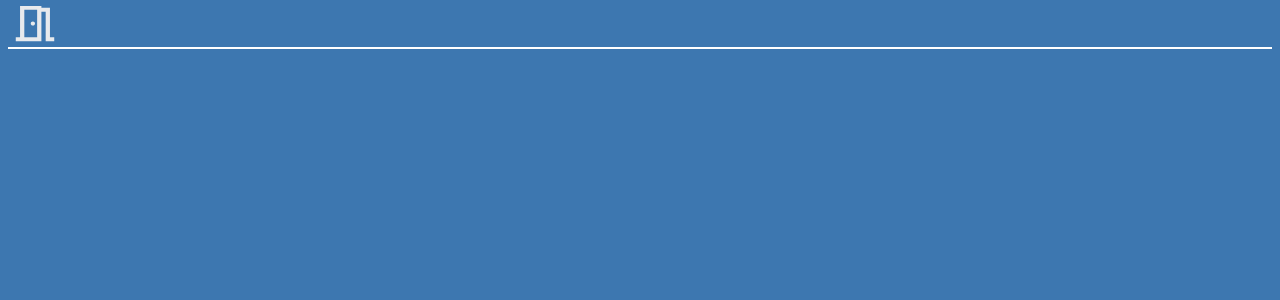
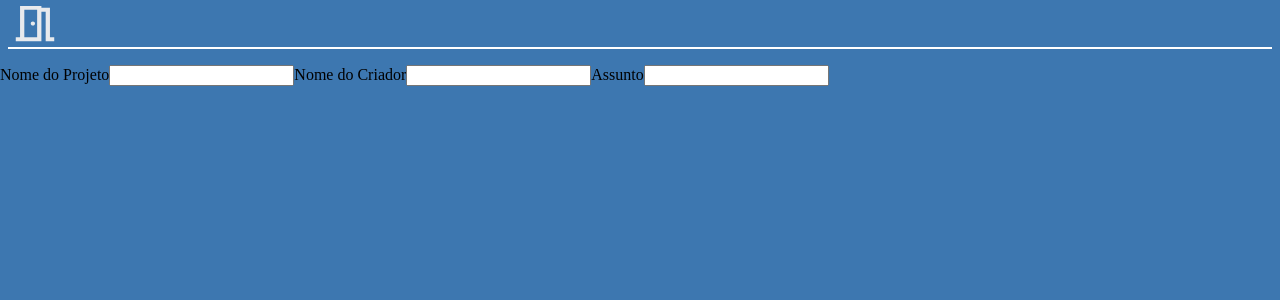
Before and after one commit to araujobrunodev/Quizme, a React (Vite) app: page /makeaquiz in a window 1280 px wide. Shown: the top 300 px of the page. Built offline with nearby package versions, Linux system fonts and the light colour scheme; a web font is replaced by a local one.

Commit message:
add sideMain component

```diff
--- /dev/null
+++ b/src/components/sideMain.tsx
@@ -0,0 +1,46 @@
+import { FC } from "react"
+
+interface SideMainProps {
+    /** Making a quiz or playing the game*/
+    type: "makeQuiz" | "playQuiz",
+    /** title of project */
+    title: string,
+    /** Creator of quiz */
+    makerQuiz: string,
+    /** It was the type of quiz */
+    target: string
+}
+
+const SideMain:FC<SideMainProps> = ({
+    makerQuiz,
+    target,
+    title,
+    type
+}) => {
+    return (
+        <div className="side_main">
+            <p className="title_side_main">{title}</p>
+
+            {
+                type == "makeQuiz" ?
+                <>
+                    <label className="label_side_main" htmlFor="project_name">Nome do Projeto</label>
+                    <input className="input_side_main" id="project_name" defaultValue={title} type="text" />
+
+                    <label className="label_side_main" htmlFor="Creator_name">Nome do Criador</label>
+                    <input className="input_side_main" id="Creator_name" type="text" defaultValue={makerQuiz} />
+
+                    <label className="label_side_main" id="" htmlFor="">Assunto</label>
+                    <input className="input_side_main" type="text"  defaultValue={target}/>
+                </> :
+                <>
+                    <p className="text_side_main">Criador: {makerQuiz}</p>
+
+                    <p className="text_side_main">Assunto: {target}</p>
+                </>
+            }
+        </div>
+    )
+}
+
+export default SideMain
--- a/src/pages/makeQuiz.tsx
+++ b/src/pages/makeQuiz.tsx
@@ -1,7 +1,16 @@
-const MakeQuiz = () => {
+import { FC } from "react"
+import SideMain from "../components/sideMain"
+
+interface MakeQuizProps {
+    type: "makeQuiz" | "playQuiz"
+}
+
+const MakeQuiz:FC<MakeQuizProps> = ({
+    type
+}) => {
     return (
         <div className="make_quiz">
-
+            <SideMain makerQuiz="" target="" title="" type={type}/>
         </div>
     )
 }
--- a/src/router.tsx
+++ b/src/router.tsx
@@ -17,7 +17,7 @@ const router = createBrowserRouter([{
         },
         {
             path: "/makeaquiz",
-            element: <MainLayout accountOrBackToHome={false} logo={false} searchBar={false} childrens={<MakeQuiz />}/>
+            element: <MainLayout accountOrBackToHome={false} logo={false} searchBar={false} childrens={<MakeQuiz type="makeQuiz"/>}/>
         }
     ]
 }])
```
